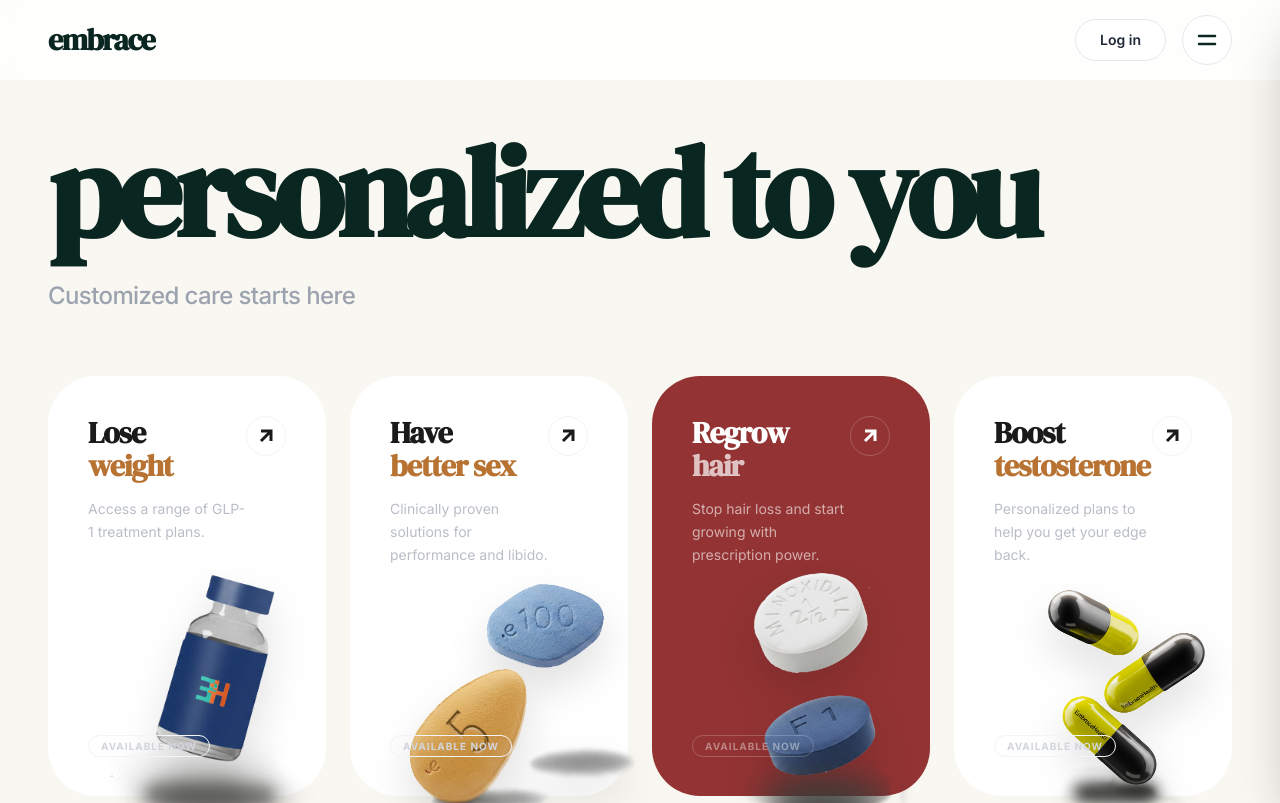
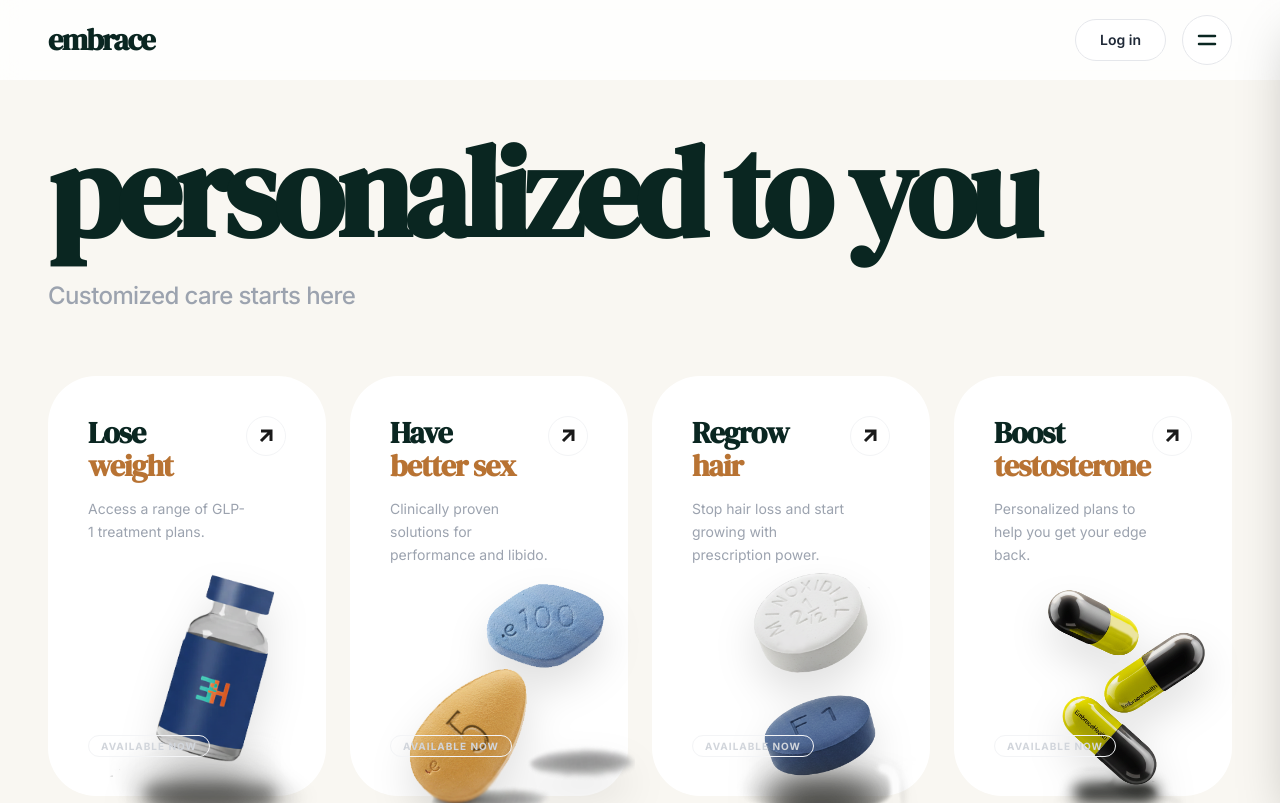
Before and after one commit to robsammonsdfw/embracemarket, a React (Vite) app: page / in a window 1280 px wide. Shown: the top 803 px of the page. Built offline with nearby package versions, Linux system fonts and the light colour scheme.

Commit message:
Update javascript animation on hover

```diff
--- a/components/HeroGrid.tsx
+++ b/components/HeroGrid.tsx
@@ -1,4 +1,3 @@
-
 import React from 'react';
 import { PRODUCT_GROUPS } from '../constants';
 
@@ -18,28 +17,22 @@ const HeroGrid: React.FC = () => {
             <a
               key={group.id}
               href={`#${group.path}`}
-              className={`group relative overflow-visible p-10 rounded-[3rem] min-h-[420px] transition-all duration-700 ease-[cubic-bezier(0.23,1,0.32,1)] card-shadow-hover opacity-0 animate-reveal ${
-                idx === 2 ? 'bg-[#933333] text-white' : 'bg-white'
-              }`}
+              className={`group relative overflow-visible p-10 rounded-[3rem] min-h-[420px] transition-all duration-700 ease-[cubic-bezier(0.23,1,0.32,1)] card-shadow-hover opacity-0 animate-reveal bg-white ${group.hoverBg}`}
               style={{ animationDelay: `${0.2 + idx * 0.1}s` }}
             >
               <div className="relative z-20">
                 <div className="flex justify-between items-start mb-4">
-                  <h3 className="text-3xl font-bold leading-[1.1] serif">
+                  <h3 className="text-3xl font-bold leading-[1.1] serif text-[#0A2621]">
                     {group.title.split(' ')[0]} <br />
-                    <span className={`${idx === 2 ? 'text-white/70' : 'text-[#B87333]'}`}>
+                    <span className="text-[#B87333]">
                       {group.title.split(' ').slice(1).join(' ')}
                     </span>
                   </h3>
-                  <div className={`w-10 h-10 flex items-center justify-center rounded-full border transition-transform group-hover:rotate-45 ${
-                    idx === 2 ? 'border-white/20' : 'border-gray-100'
-                  }`}>
+                  <div className="w-10 h-10 flex items-center justify-center rounded-full border border-gray-100 transition-transform group-hover:rotate-45 group-hover:border-[#0A2621]/20">
                     <ArrowIcon />
                   </div>
                 </div>
-                <p className={`text-sm max-w-[160px] leading-relaxed transition-opacity group-hover:opacity-100 ${
-                  idx === 2 ? 'text-white/60' : 'text-gray-400 opacity-70'
-                }`}>
+                <p className="text-sm max-w-[160px] leading-relaxed text-gray-400 transition-opacity group-hover:text-[#0A2621]/70 group-hover:opacity-100">
                   {group.description}
                 </p>
               </div>
@@ -48,14 +41,12 @@ const HeroGrid: React.FC = () => {
                 <img
                   src={group.imageUrl}
                   alt={group.title}
-                  className="w-full h-full object-contain drop-shadow-[0_20px_20px_rgba(0,0,0,0.12)] group-hover:drop-shadow-[0_80px_60px_rgba(0,0,0,0.3)]"
+                  className="w-full h-full object-contain drop-shadow-[0_20px_20px_rgba(0,0,0,0.12)] group-hover:drop-shadow-[0_80px_60px_rgba(0,0,0,0.2)] transition-all duration-700"
                 />
               </div>
 
               <div className="absolute bottom-10 left-10">
-                <span className={`text-[10px] font-bold uppercase tracking-widest px-3 py-1 rounded-full border ${
-                   idx === 2 ? 'border-white/20 text-white/40' : 'border-gray-100 text-gray-300'
-                }`}>
+                <span className="text-[10px] font-bold uppercase tracking-widest px-3 py-1 rounded-full border border-gray-100 text-gray-300 group-hover:border-[#0A2621]/10 group-hover:text-[#0A2621]/30 transition-colors">
                   available now
                 </span>
               </div>
--- a/constants.tsx
+++ b/constants.tsx
@@ -1,4 +1,3 @@
-
 import { ProductGroup } from './types';
 
 export const COLORS = {
@@ -16,6 +15,7 @@ export const PRODUCT_GROUPS: ProductGroup[] = [
     description: 'Access a range of GLP-1 treatment plans.',
     imageUrl: '/weight.png',
     path: '/weight',
+    hoverBg: 'group-hover:bg-[#FFF1E7]', // Muted Orange
     prompt: "High-end product shot of GLP-1 vial, blue cap, clean pharmaceutical style.",
   },
   {
@@ -24,6 +24,7 @@ export const PRODUCT_GROUPS: ProductGroup[] = [
     description: 'Clinically proven solutions for performance and libido.',
     imageUrl: '/sex.png',
     path: '/sex',
+    hoverBg: 'group-hover:bg-[#E9F5FF]', // Muted Light Blue
     prompt: "Blue and tan pills on a minimalist white linen bed, editorial lighting.",
   },
   {
@@ -32,6 +33,7 @@ export const PRODUCT_GROUPS: ProductGroup[] = [
     description: 'Stop hair loss and start growing with prescription power.',
     imageUrl: '/hair.png',
     path: '/hair',
+    hoverBg: 'group-hover:bg-[#FFF0F0]', // Muted Red
     prompt: "White and blue minoxidil pills, top-down clean studio shot.",
   },
   {
@@ -40,6 +42,7 @@ export const PRODUCT_GROUPS: ProductGroup[] = [
     description: 'Personalized plans to help you get your edge back.',
     imageUrl: '/testosterone.png',
     path: '/testosterone',
+    hoverBg: 'group-hover:bg-[#F9F3E7]', // Muted Tan
     prompt: "Yellow and black enclomiphene capsules floating, professional branding.",
   },
 ];
--- a/types.ts
+++ b/types.ts
@@ -1,4 +1,3 @@
-
 export interface ProductGroup {
   id: string;
   title: string;
@@ -6,6 +5,7 @@ export interface ProductGroup {
   imageUrl: string;
   prompt: string;
   path: string;
+  hoverBg: string;
 }
 
 export interface NavLink {
```
